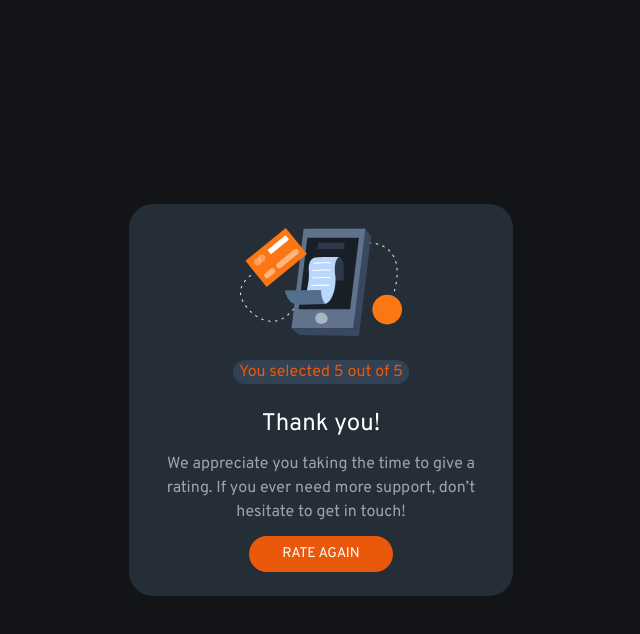
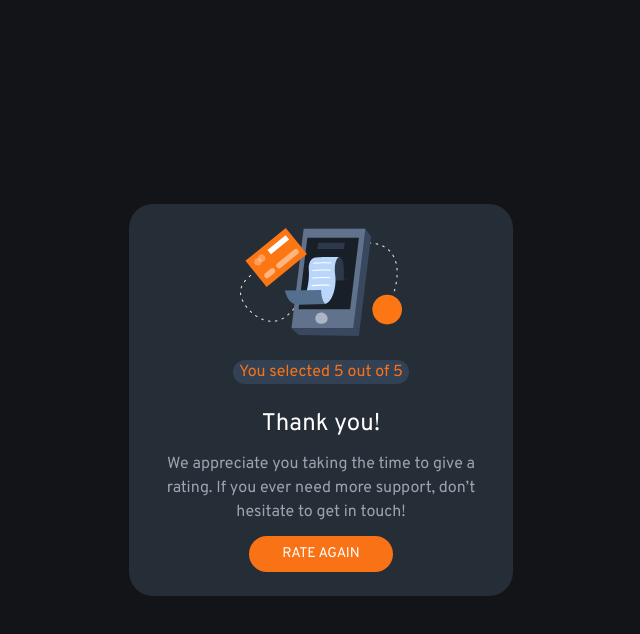
Before and after one commit to mkmutaki/rating-Card, a website: page index.html in a window 1280 px wide. Both pictures are taken after a click on the button "SUBMIT". Shown: the whole page, without its empty margins (319-959 px from the left). Drawn offline with Linux system fonts and the light colour scheme.

Commit message:
color change ✨

```diff
--- a/index.html
+++ b/index.html
@@ -37,7 +37,7 @@
           <li><button class="btn">4</button></li>
           <li><button class="btn">5</button></li>
         </ul>
-        <button class="rounded-full w-full h-9 bg-orange-700 text-white uppercase text-sm hover:bg-white hover:text-orange-600" id="submit">Submit</button>
+        <button class="rounded-full w-full h-9 bg-orange-700 text-white uppercase text-sm hover:bg-white hover:text-orange-500" id="submit">Submit</button>
       </div>
     </div>
     <!-- Rating state end -->
@@ -46,7 +46,7 @@
     <div class="flex justify-center items-center">
       <div class="grid rounded-3xl bg-card-bg p-6 w-96 place-items-center thank-you hidden">
         <img src="./images/illustration-thank-you.svg" class="mb-6" alt="" />
-        <div class="text-orange-600 rounded-full bg-slate-700 w-44 h-6 text-center text mb-6">
+        <div class="text-orange-500 rounded-full bg-slate-700 w-44 h-6 text-center text mb-6">
           <p>
             You selected
             <span id="rating">5</span>
@@ -55,7 +55,7 @@
         </div>
         <h2 class="text-2xl text-white mb-3">Thank you!</h2>
         <p class="text-center text-gray-400 mb-3">We appreciate you taking the time to give a rating. If you ever need more support, don’t hesitate to get in touch!</p>
-        <button class="rounded-full w-36 h-9 bg-orange-600 text-white uppercase text-sm hover:bg-white hover:text-orange-600" id="rate-again">Rate Again</button>
+        <button class="rounded-full w-36 h-9 bg-orange-500 text-white uppercase text-sm hover:bg-white hover:text-orange-500" id="rate-again">Rate Again</button>
         <!-- Thank you state end -->
       </div>
     </div>
```
Also changed, not shown: build/output.css.
